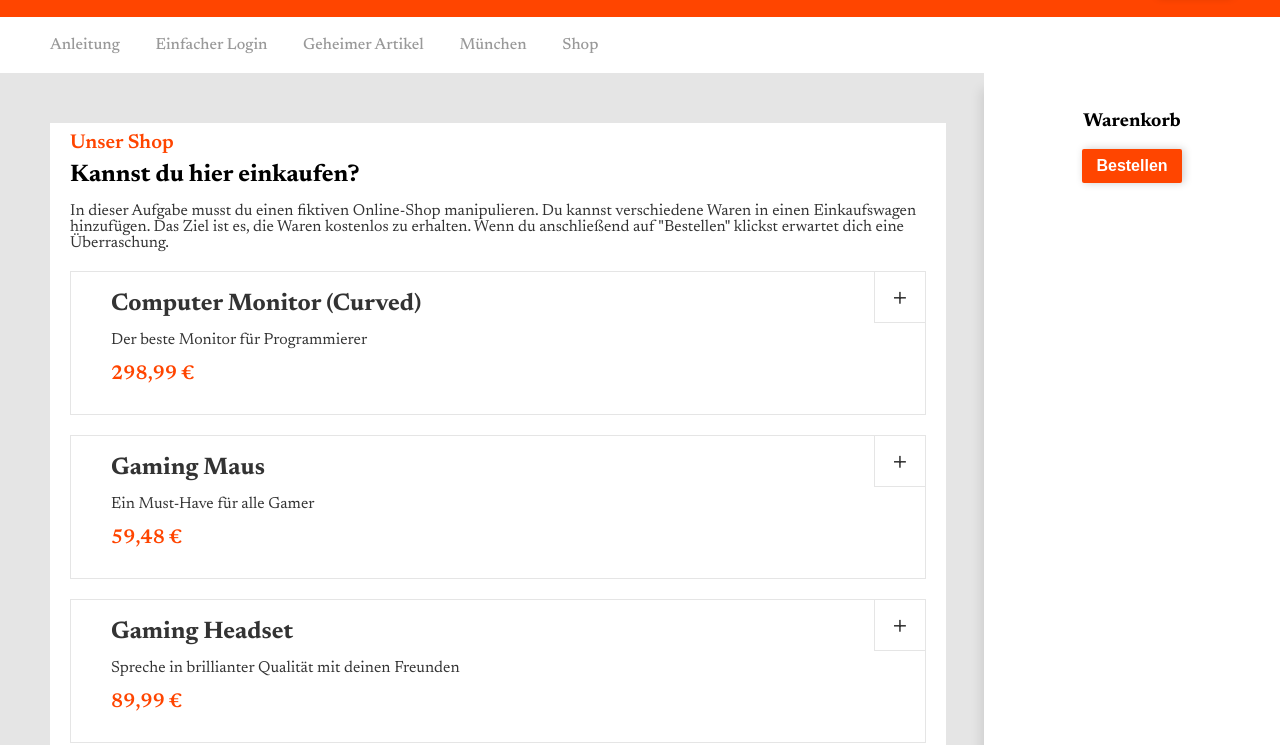
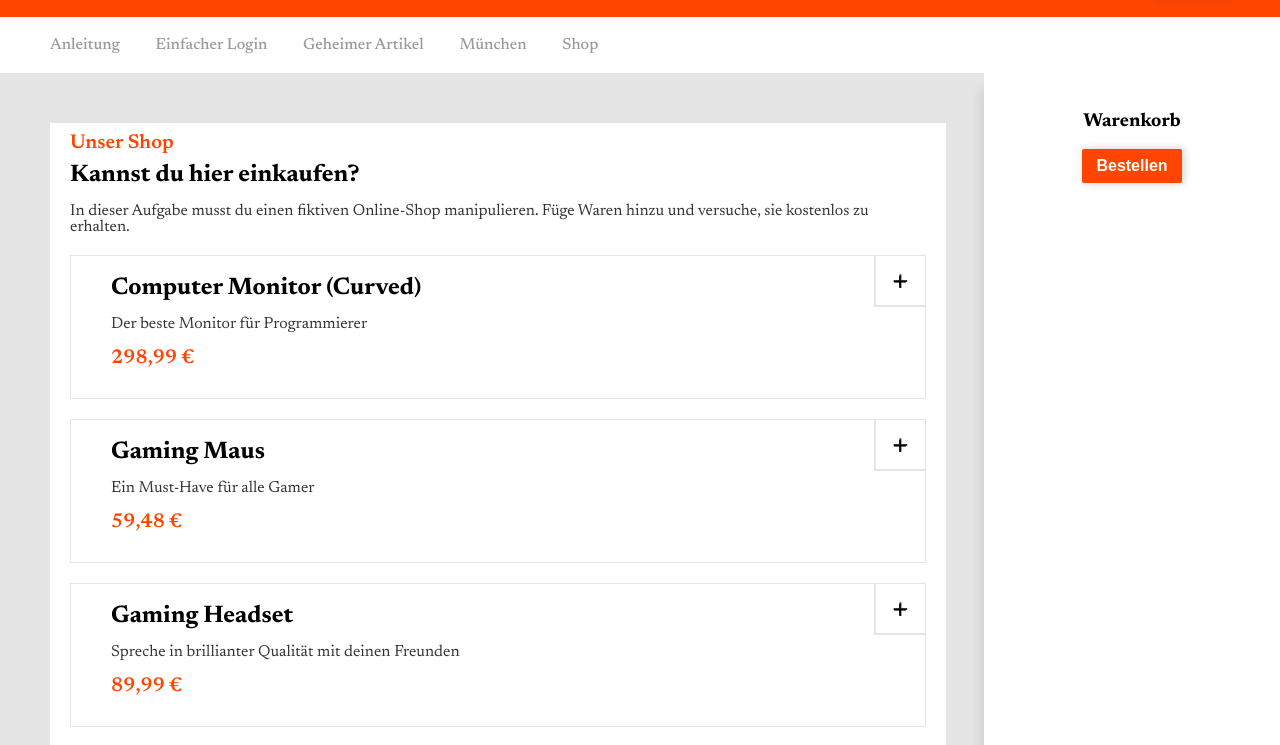
Before and after one commit to Hungryy2K/TryToHack, a plain HTML site: page shop.html in a window 1280 px wide. Shown: the part 55-800 px from the top of the page. Drawn offline with nearby package versions, Linux system fonts and the light colour scheme.

Commit message:
new button / small adjust

```diff
--- a/shop.html
+++ b/shop.html
@@ -1,68 +1,53 @@
 <!DOCTYPE html>
 <html lang="en">
-
 <head>
     <meta charset="UTF-8">
-    <meta http-equiv="X-UA-Compatible" content="IE=edge">
-    <meta name="viewport" content="width=device-width, initial-scale=1.0">
-    <title>Document</title>
+    <title>Shop</title>
     <link rel="stylesheet" href="style.css">
-    <script src="script.js"></script>
     <script src="https://cdn.jsdelivr.net/npm/canvas-confetti@1.4.0/dist/confetti.browser.min.js"></script>
-
 </head>
-
 <body>
-
     <div w3-include-html="templates/header.html"></div>
     <div class="article">
         <div class="pretitle">Unser Shop</div>
         <h2>Kannst du hier einkaufen?</h2>
-        <p>
-            In dieser Aufgabe musst du einen fiktiven Online-Shop manipulieren. Du kannst verschiedene Waren in einen Einkaufswagen hinzufügen. Das Ziel ist es, die Waren kostenlos zu erhalten. Wenn du anschließend auf "Bestellen" klickst erwartet dich eine Überraschung.
-        </p>
+        <p>In dieser Aufgabe musst du einen fiktiven Online-Shop manipulieren. Füge Waren hinzu und versuche, sie kostenlos zu erhalten.</p>
 
-        <a class="shopping-item" onclick="addToCart('Monitor', 298.99)">
+        <div class="shopping-item" data-item-name="Monitor" data-item-price="298.99">
             <h2>Computer Monitor (Curved)</h2>
             <p>Der beste Monitor für Programmierer</p>
             <div class="pretitle">298,99 €</div>
-        </a>
+            <button class="add-to-cart-btn">+</button>
+        </div>
 
-        <a class="shopping-item" onclick="addToCart('Gaming Maus', 59.48)">
+        <div class="shopping-item" data-item-name="Gaming Maus" data-item-price="59.48">
             <h2>Gaming Maus</h2>
             <p>Ein Must-Have für alle Gamer</p>
             <div class="pretitle">59,48 €</div>
-        </a>
+            <button class="add-to-cart-btn">+</button>
+        </div>
 
-
-
-        <a class="shopping-item" onclick="addToCart('Gaming Headset', 89.99)">
+        <div class="shopping-item" data-item-name="Gaming Headset" data-item-price="89.99">
             <h2>Gaming Headset</h2>
             <p>Spreche in brillianter Qualität mit deinen Freunden</p>
             <div class="pretitle">89,99 €</div>
-        </a>
+            <button class="add-to-cart-btn">+</button>
+        </div>
     </div>
 
     <div class="shoppingCart hide-mobile" id="shoppingCartContainer">
+        <div class="center"><h3>Warenkorb</h3></div>
+        <div id="orderedItems"></div>
         <div class="center">
-            <h3>Warenkorb</h3>
-        </div>
-
-        <div id="orderedItems">
-
-        </div>
-
-        <div class="center">
-            <button class="button button-orange" onclick="checkoutCart()">Bestellen</button>
+            <button class="button button-orange checkout-btn">Bestellen</button>
         </div>
     </div>
 
     <div class="center">
-        <button class="button button-orange shopping-button-mobile" onclick="checkoutCart()">Bestellen</button>
+        <button class="button button-orange shopping-button-mobile checkout-btn">Bestellen</button>
     </div>
 
     <div w3-include-html="templates/footer.html"></div>
-
+    <script src="script.js"></script>
 </body>
-
 </html>
--- a/style.css
+++ b/style.css
@@ -342,3 +342,39 @@ input {
         bottom: 0;
     }
 }
+
+.shopping-item {
+    padding: 20px;
+    border: 1px solid rgba(0, 0, 0, 0.1);
+    margin: 20px;
+    display: block;
+    position: relative;
+    cursor: pointer;
+}
+
+.shopping-item:hover {
+    background-color: rgba(0, 0, 0, 0.05);
+    color: black;
+}
+
+.add-to-cart-btn {
+    position: absolute;
+    right: 0;
+    top: 0;
+    height: 50px;
+    width: 50px;
+    font-size: 28px;
+    border: none;
+    border-left: 1px solid rgba(0, 0, 0, 0.1);
+    border-bottom: 1px solid rgba(0, 0, 0, 0.1);
+    background-color: transparent;
+    cursor: pointer;
+    display: flex;
+    justify-content: center;
+    align-items: center;
+    color: rgba(0,0,0,0.8);
+}
+
+.shopping-item:hover .add-to-cart-btn {
+    background-color: rgba(0, 0, 0, 0.1);
+}
```
